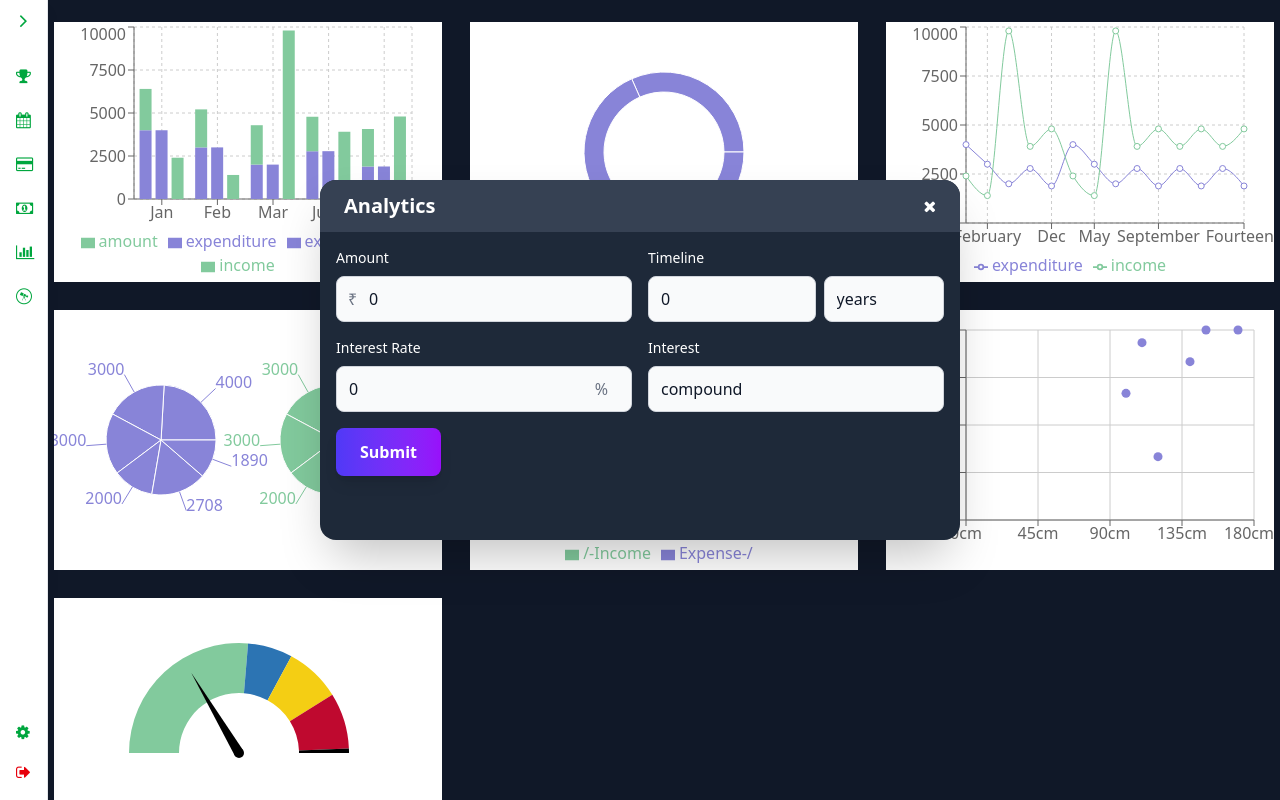
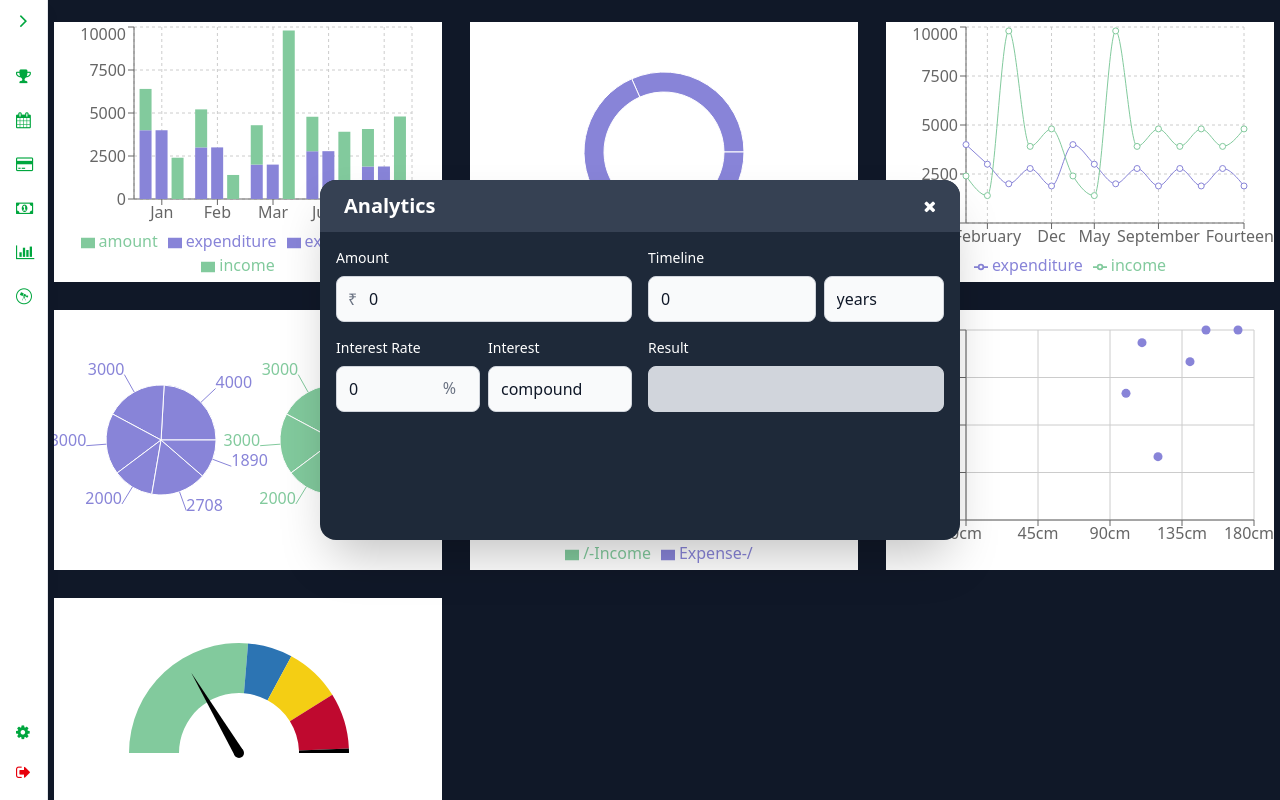
Before and after one commit to ar-rana/Finance-Tracker, a React (Vite) app in the folder client/: page /dashboard in a window 1280 px wide. Both pictures are taken after a click on the button 23 px from the left and 296 px from the top of the page. Shown: the top 800 px of the page. Built offline with nearby package versions, Linux system fonts and the light colour scheme.

Commit message:
added global timeline functionality

```diff
--- a/client/src/components/Navbar.tsx
+++ b/client/src/components/Navbar.tsx
@@ -1,12 +1,36 @@
 import React, { useState } from "react";
 import { useAppDispatch } from "../hooks/reduxHooks";
 import { toggleAnalytics, toggleAward, toggleExpense, toggleInflow, toggleSettings, toggleStocks } from "../redux/modalSlice";
+import { setDates } from "../redux/settingsSlice";
 
 const Navbar: React.FC = () => {
   const dispatch = useAppDispatch();
 
   const [expanded, setExpanded] = useState<boolean>(false);
   const [timeline, setTimeline] = useState<boolean>(false);
+
+  const handleGlobalTimeline = (timeline: string) => {
+    let start;
+    let end: Date | string = new Date();
+    if (timeline === "week") {
+      const day = end.getDay();
+      start = new Date();
+      start.setDate(end.getDate() - day);
+    } else if (timeline === "month") {
+      start = new Date(end.getFullYear(), end.getMonth(), 1);
+    } else if (timeline === "year") {
+      start = new Date(end.getFullYear(), 0, 1);
+    } else {
+      dispatch(toggleSettings());
+      return;
+    }
+    const pad = (n: number) => String(n).padStart(2, "0");
+    start = `${start.getFullYear()}-${pad(start.getMonth() + 1)}-${pad(start.getDate())}`;
+    end = `${end.getFullYear()}-${pad(end.getMonth() + 1)}-${pad(end.getDate())}`;
+    console.log("start: ", start);
+    console.log("end: ", end);
+    dispatch(setDates({ start, end }));
+  }
 
   return (
     <div className="flex h-screen bg-transparent max-h-screen fixed z-100">
@@ -48,10 +72,10 @@ const Navbar: React.FC = () => {
               </button>
               {timeline && (
                   <ul className="flex flex-col text-sm">
-                    <li className="text-left flex items-center ml-9 px-2 font-mono hover:bg-gray-100 cursor-pointer">This Week</li>
-                    <li className="text-left flex items-center ml-9 px-2 font-mono hover:bg-gray-100 cursor-pointer">This Month</li>
-                    <li className="text-left flex items-center ml-9 px-2 font-mono hover:bg-gray-100 cursor-pointer">This Year</li>
-                    <li className="text-left flex items-center ml-9 px-2 font-mono hover:bg-gray-100 cursor-pointer">Custome</li>
+                    <li onClick={() => handleGlobalTimeline("week")} className="text-left flex items-center ml-9 px-2 font-mono hover:bg-gray-100 cursor-pointer">This Week</li>
+                    <li onClick={() => handleGlobalTimeline("month")} className="text-left flex items-center ml-9 px-2 font-mono hover:bg-gray-100 cursor-pointer">This Month</li>
+                    <li onClick={() => handleGlobalTimeline("year")} className="text-left flex items-center ml-9 px-2 font-mono hover:bg-gray-100 cursor-pointer">This Year</li>
+                    <li onClick={() => handleGlobalTimeline("")} className="text-left flex items-center ml-9 px-2 font-mono hover:bg-gray-100 cursor-pointer">Custome</li>
                   </ul>
                 )
               }
--- a/client/src/components/charts/BudgetMeter.tsx
+++ b/client/src/components/charts/BudgetMeter.tsx
@@ -1,6 +1,7 @@
 import { Legend, Pie, PieChart, ResponsiveContainer, Tooltip } from "recharts";
 
 const RADIAN = Math.PI / 180;
+// total = 152 (%)
 const chartData = [
   { name: "In_budget", value: 80, fill: "#82ca9d" },
   { name: "Near_budget", value: 20, fill: "#2C74B3" },
--- a/client/src/components/helpers/AnalyticsForm.tsx
+++ b/client/src/components/helpers/AnalyticsForm.tsx
@@ -1,8 +1,8 @@
 import React, { useState } from "react";
-import FormSubmitBtn from "./FormSubmitBtn";
+import type { AnalyticsFormState } from "../../types/FormsData";
 
 const AnalyticsForm: React.FC = () => {
-  const [form, setForm] = useState({
+  const [form, setForm] = useState<AnalyticsFormState>({
     amount: 0,
     time: 0,
     period: 1,
@@ -83,14 +83,14 @@ const AnalyticsForm: React.FC = () => {
             </div>
           </div>
         </div>
-        <div>
+        <div className="flex justify-between items-center gap-2">
+          <div className="flex-1 relative">
             <label
               htmlFor="rate"
               className="block text-sm font-medium text-white mb-2"
             >
               Interest Rate
             </label>
-          <div className="relative">
             <input
               id="rate"
               name="rate"
@@ -103,12 +103,11 @@ const AnalyticsForm: React.FC = () => {
               placeholder="0"
               className="flex-3 w-full px-3 py-2.5 rounded-lg bg-gray-50 text-gray-900 border border-gray-300 focus:outline-none focus:ring-2 focus:ring-indigo-500 focus:border-transparent transition"
             />
-            <span className="absolute right-3 top-1/2 -translate-y-1/2 text-gray-500 pr-3">
+            <span className="absolute right-3 top-[68%] -translate-y-1/2 text-gray-500 pr-3">
               %
             </span>
           </div>
-        </div>
-        <div>
+          <div className="flex-1">
             <label
               htmlFor="interest"
               className="block text-sm font-medium text-white mb-2"
@@ -128,8 +127,23 @@ const AnalyticsForm: React.FC = () => {
             </select>
           </div>
         </div>
-      <div className="py-4">
-        <FormSubmitBtn func={() => {}} />
+        <div>
+          <label
+            htmlFor="result"
+            className="block text-sm font-medium text-white mb-2"
+          >
+            Result
+          </label>
+          <input
+            id="result"
+            name="result"
+            type="text"
+            value={""}
+            // placeholder="result"
+            disabled
+            className="cursor-not-allowed flex-3 w-full px-3 py-2.5 rounded-lg bg-gray-300 text-gray-900 border border-gray-300 focus:outline-none focus:border-transparent"
+          />
+        </div>
       </div>
     </form>
   );
--- a/client/src/components/modal/SettingsModal.tsx
+++ b/client/src/components/modal/SettingsModal.tsx
@@ -1,9 +1,9 @@
-import React, { useState } from "react";
+import React, { useEffect, useState } from "react";
 import Modal from "react-modal";
 import FormSubmitBtn from "../helpers/FormSubmitBtn";
 import type { SettingsForm } from "../../types/FormsData";
 import { useAppDispatch, useAppSelector } from "../../hooks/reduxHooks";
-import { getSettingsModalState } from "../../redux/selectors";
+import { getAllSettingData, getSettingsModalState } from "../../redux/selectors";
 import { toggleSettings } from "../../redux/modalSlice";
 import { allSettings, setGraphs } from "../../redux/settingsSlice";
 import { Graphs } from "../../types/Component";
@@ -13,6 +13,7 @@ import useDebounce from "../../hooks/useDebounce";
 const SettingsModal: React.FC = () => {
   const dispatch = useAppDispatch();
   const openState = useAppSelector(getSettingsModalState);
+  const globalsettings = useAppSelector(getAllSettingData);
 
   const [settings, setSettings] = useState<SettingsForm>({
     start: "",
@@ -30,6 +31,15 @@ const SettingsModal: React.FC = () => {
       [name]: value,
     });
   };
+
+  useEffect(() => {
+    setSettings({
+      ...settings,
+      end: globalsettings.end,
+      start: globalsettings.start,
+    });
+  }, [globalsettings.start, globalsettings.end])
+
 
   const graphs = Object.values(Graphs);
 
--- a/client/src/redux/settingsSlice.ts
+++ b/client/src/redux/settingsSlice.ts
@@ -1,5 +1,5 @@
 import { createSlice, type PayloadAction } from "@reduxjs/toolkit";
-import { Slices, type ReduxSettingState } from "../types/ReduxData";
+import { Slices, type ReduxSettingState, type SettingsDate } from "../types/ReduxData";
 import type { SettingsForm } from "../types/FormsData";
 
 const initialState: ReduxSettingState = {
@@ -21,10 +21,14 @@ export const settingsSlice = createSlice({
     },
     setGraphs: (state, action: PayloadAction<string[]>) => {
       state.settings.graphs = action.payload;
-    }
+    },
+    setDates: (state, action: PayloadAction<SettingsDate>) => {
+      state.settings.start = action.payload.start;
+      state.settings.end = action.payload.end;
+    },
   },
 });
 
-export const { allSettings, setGraphs } = settingsSlice.actions;
+export const { allSettings, setGraphs, setDates } = settingsSlice.actions;
 
 export default settingsSlice.reducer;
--- a/client/src/types/ReduxData.ts
+++ b/client/src/types/ReduxData.ts
@@ -19,3 +19,8 @@ export interface ReduxModalState {
 export interface ReduxSettingState {
     settings: SettingsForm,
 }
+
+export interface SettingsDate {
+    start: string;
+    end: string;
+}
```
Also changed, not shown: client/src/types/FormsData.ts (+8 -0 lines). Lines whose indentation alone changed are shown as unchanged.
